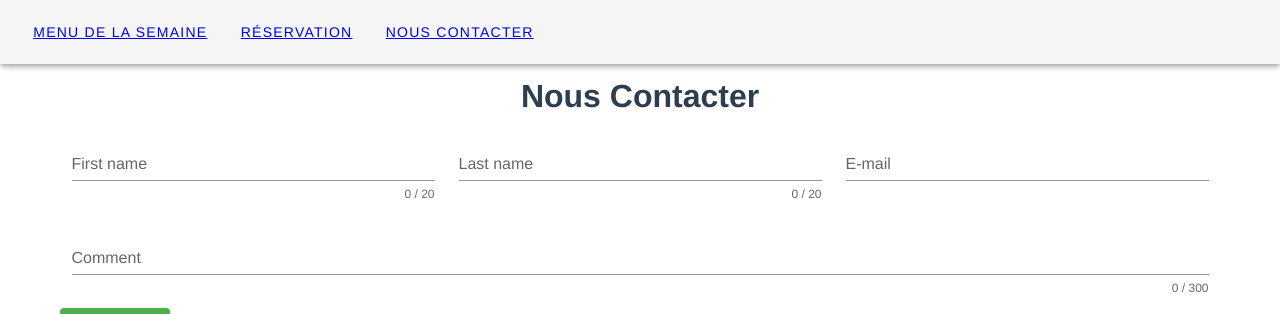
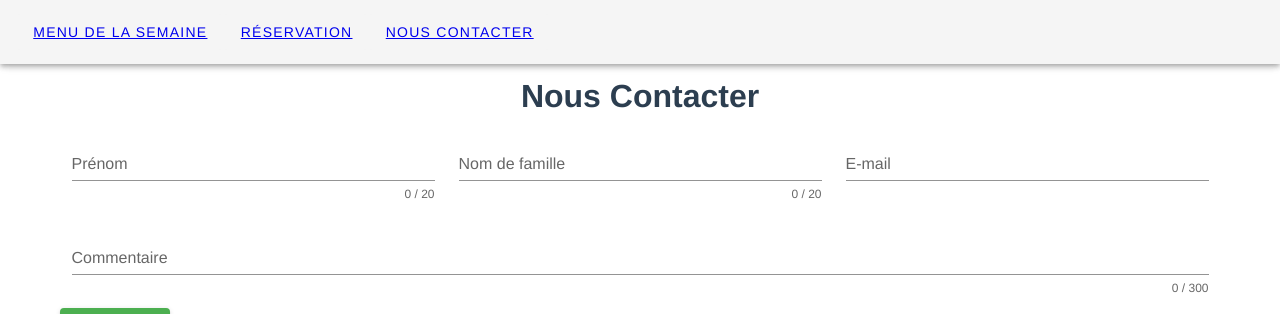
Before and after one commit to Realise-Formation-Digital/STAGE-book-your-plate-front, a Vue app: page /ContactUs in a window 1280 px wide. Shown: the top 314 px of the page. Built offline with nearby package versions, Linux system fonts and the light colour scheme.

Commit message:
Contact us en FR

```diff
--- a/src/components/ContactUs.vue
+++ b/src/components/ContactUs.vue
@@ -10,7 +10,7 @@
               v-model="firstname"
               :rules="nameRules"
               :counter="20"
-              label="First name"
+              label="Prénom"
               required
             ></v-text-field>
           </v-col>
@@ -20,7 +20,7 @@
               v-model="lastname"
               :rules="nameRules"
               :counter="20"
-              label="Last name"
+              label="Nom de famille"
               required
             ></v-text-field>
           </v-col>
@@ -39,7 +39,7 @@
               v-model="comment"
               :rules="commentRules"
               :counter="300"
-              label="Comment"
+              label="Commentaire"
               required
             ></v-text-field>
           </v-col>
@@ -47,7 +47,7 @@
           <div class="text-center">
             <v-bottom-sheet v-model="sheet" persistent>
               <template v-slot:activator="{ on, attrs }">
-                <v-btn color="green" dark v-bind="attrs" v-on="on" @click="submit()">
+                <v-btn color="green" dark v-bind="attrs" v-on="on">
                   Envoyer
                 </v-btn>
               </template>
@@ -66,9 +66,7 @@
 </template>
 
 <script>
-import fakeDB from "../JS/fakeDB.js";
 export default {
-  mixins: [fakeDB],
   name: "ContactUs",
 
   data: () => ({
@@ -78,27 +76,28 @@ export default {
     firstname: "",
     lastname: "",
     nameRules: [
-      (v) => !!v || "Name is required",
-      (v) => v.length <= 20 || "Name must be less than 10 characters",
+      (v) => !!v || "Merci d'entrer votre nom",
+      (v) => v.length <= 20 || "Le nom doit comporter moins de 20 charactères",
     ],
     email: "",
     emailRules: [
-      (v) => !!v || "E-mail is required",
-      (v) => /.+@.+/.test(v) || "E-mail must be valid",
+      (v) => !!v || "Merci d'entrer votre E-mail",
+      (v) => /.+@.+/.test(v) || "E-mail invalid",
     ],
     comment: "",
-    commentRules: [(v) => !!v || "Text is required"],
+    commentRules: [(v) => !!v || "Merci d'entrer votre text"],
   }),
 
   methods: {
     async submit() {
       console.log(
-        "Client has entered: ",
+        "This",
         this.firstname,
         this.lastname,
         this.comment,
         this.email
       );
+      alert("Merci de nous avoir contacté");
       /* !!!!Mettre dans un fichier .js séparer avec toutes les actions axios!!!!!
       const axios = require('axios');
       const result = await axios.post('/feddback', {
```
